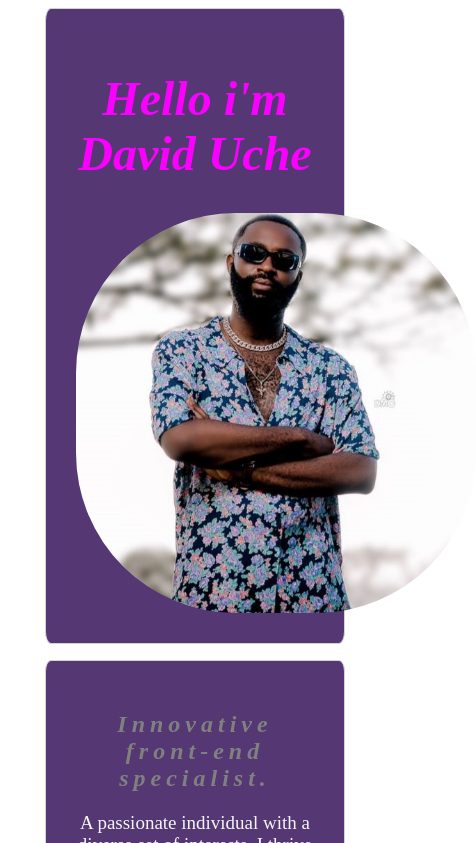
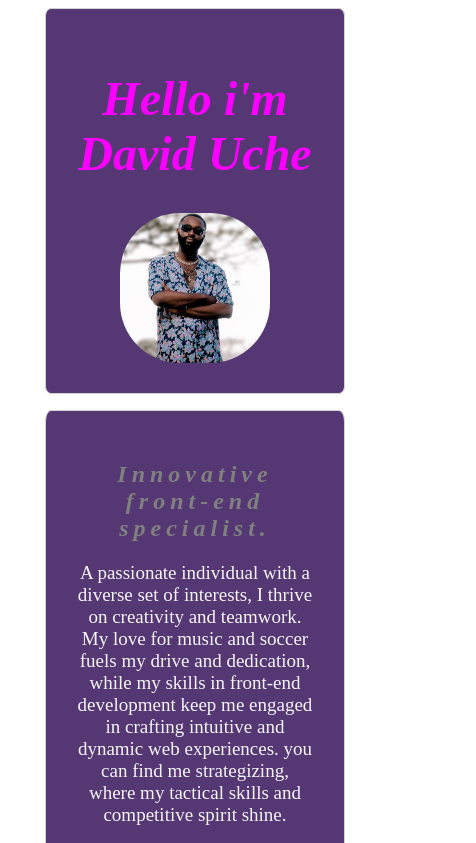
Before and after one commit to Davidjunior1991/profile, a plain HTML site: page index.html in a window 390 px wide. Shown: the top 843 px of the page, 476 px wide, since content can reach past the window. Drawn offline with Linux system fonts and the light colour scheme.

Commit message:
A meaningful message

```diff
--- a/style.css
+++ b/style.css
@@ -102,4 +102,8 @@ img {
   .container {
     width: 300px;
   }
+  img {
+    height: 150px;
+    width: 150px;
+  }
 }
```
